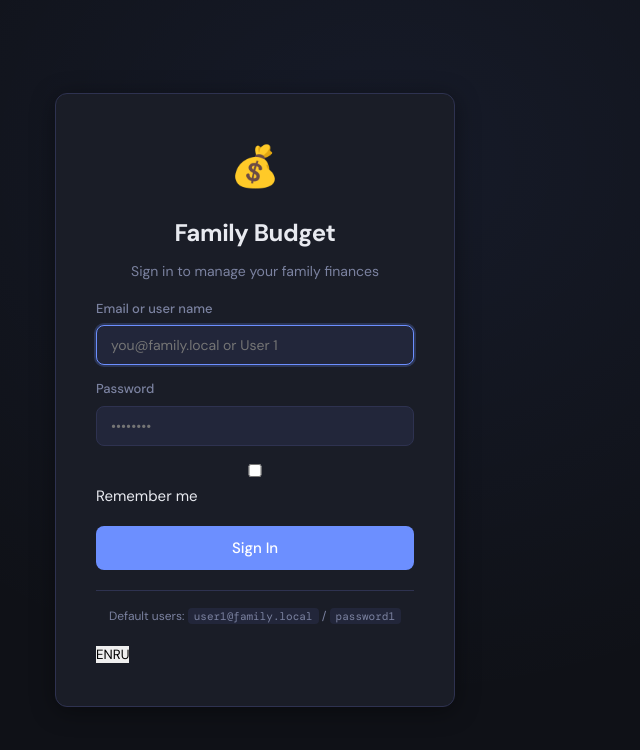
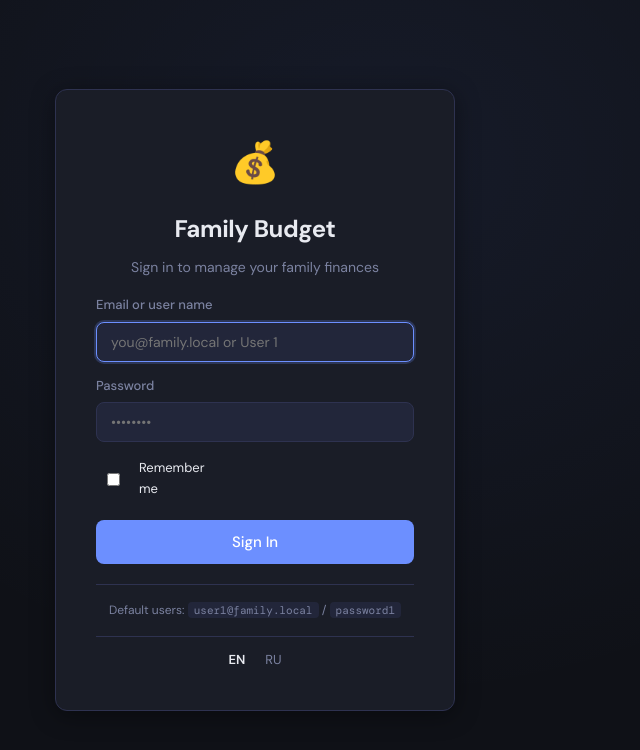
Before and after one commit to mordanov/family-budget, a React (Vite) app in the folder frontend/: page /login in a window 1280 px wide. Shown: the top 750 px of the page, without its empty margins (385-1025 px from the left). Built offline with nearby package versions, Linux system fonts and the light colour scheme; no server answers.

Commit message:
ui fixes

```diff
--- a/frontend/src/pages/Login.module.css
+++ b/frontend/src/pages/Login.module.css
@@ -26,6 +26,11 @@
 .field { display: flex; flex-direction: column; gap: 6px; }
 .field label { font-size: 13px; color: var(--color-text-muted); font-weight: 500; }
 .submitBtn { width: 100%; justify-content: center; margin-top: 4px; }
+.rememberRow { display: flex; align-self: flex-start; align-items: center; gap: 0.5rem; font-size: 13px; cursor: pointer; padding: 2px 0; }
+.langRow { display: flex; justify-content: center; gap: 8px; padding-top: 12px; border-top: 1px solid var(--color-border); }
+.langBtn { background: none; border: none; cursor: pointer; font-size: 13px; color: var(--color-text-muted); padding: 2px 6px; border-radius: 4px; }
+.langBtn:hover { color: var(--color-text); background: var(--color-surface-2); }
+.langBtnActive { color: var(--color-text); font-weight: 600; }
 .hint {
   font-size: 12px; color: var(--color-text-muted);
   text-align: center; line-height: 1.6;
```
